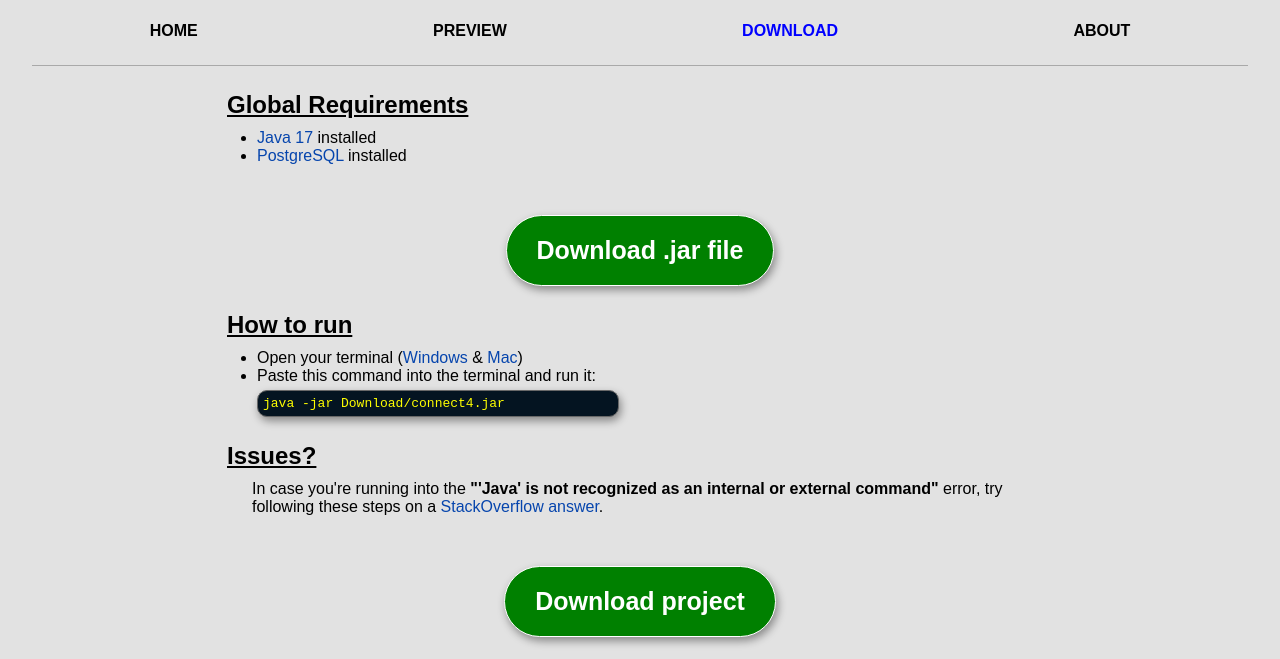
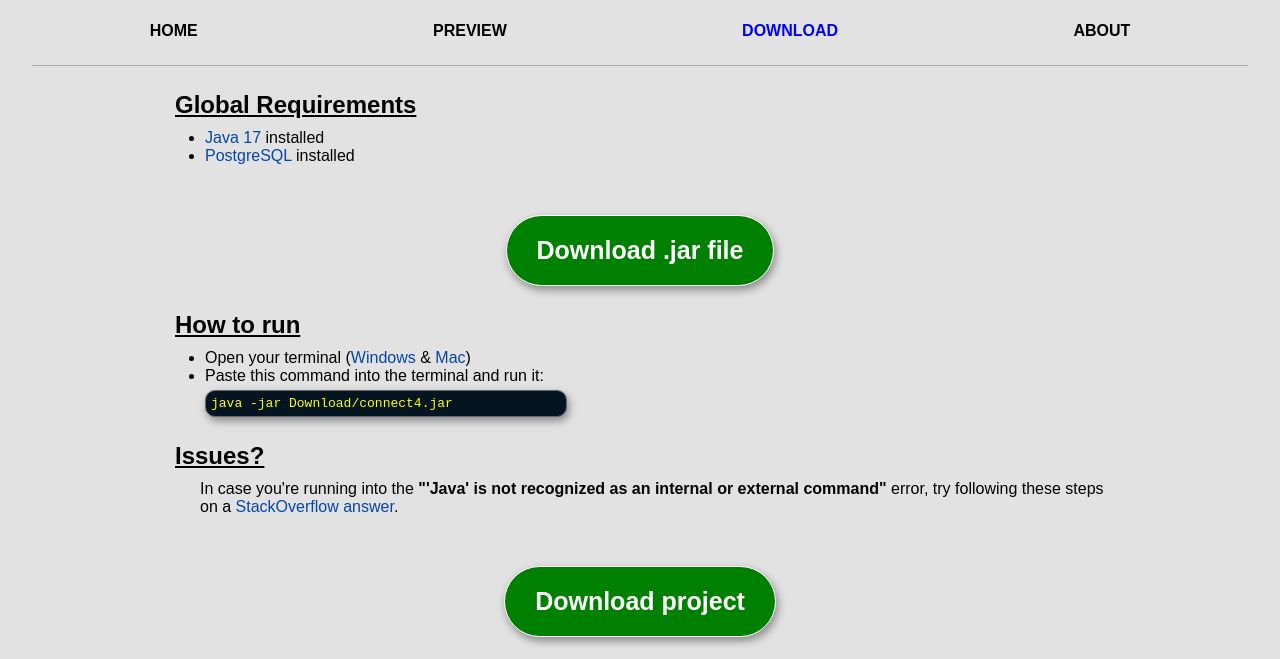
Before and after one commit to FRAL-14/CONNECT4, a plain HTML site: page Connect4 Website/Connect4 - Website/HTML/download.html in a window 1280 px wide. Shown: the part 106-765 px from the top of the page. Drawn offline with Linux system fonts and the light colour scheme.

Commit message:
Changed downloads layout

```diff
--- a/Connect4 Website/Connect4 - Website/CSS/stylesheet.css
+++ b/Connect4 Website/Connect4 - Website/CSS/stylesheet.css
@@ -145,7 +145,9 @@ button:hover {
 }
 
 #downloads {
-    margin: 0 15%;
+    margin: 0 auto;
+    width: 95%;
+    max-width: 1000px;
 }
 
 section a {
```
